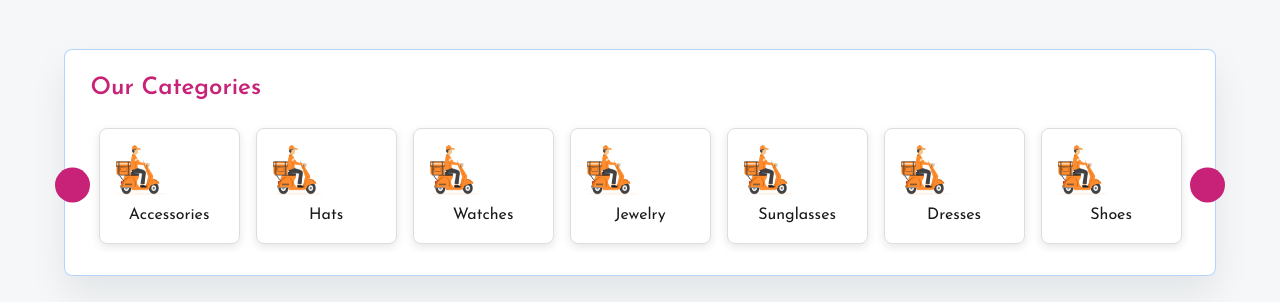
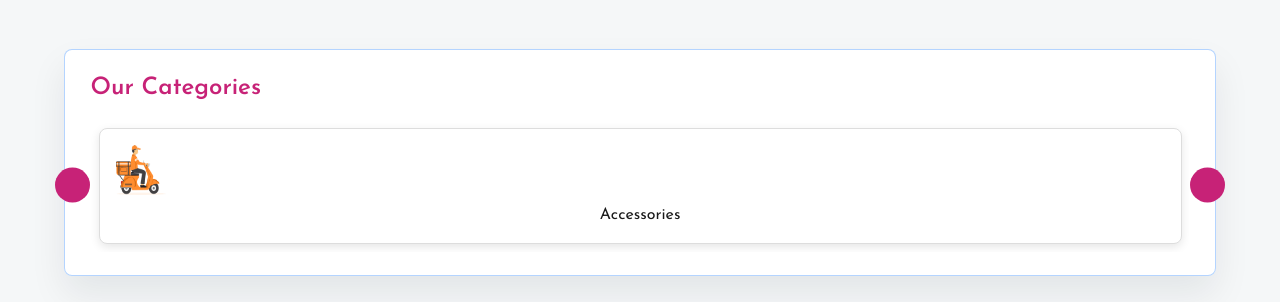
Before and after one commit to prembalchandra/Premshop, a React (Create React App) app: page / in a window 1280 px wide. Shown: the part 877-1179 px from the top of the page. Built offline with nearby package versions, Linux system fonts and the light colour scheme; some icons are missing.

Commit message:
slider issue has been fixed

```diff
--- a/src/components/CategoriesComponents.jsx
+++ b/src/components/CategoriesComponents.jsx
@@ -26,8 +26,8 @@ export default function CategoryCardSlider() {
   const [selected, setSelected] = useState("");
   const sliderRef = useRef(null);
   useEffect(() => {
-  window.dispatchEvent(new Event("resize"));
-}, []);
+    window.dispatchEvent(new Event("resize"));
+  }, []);
 
   const settings = {
     initialSlide: 0,
@@ -35,17 +35,17 @@ export default function CategoryCardSlider() {
     dots: false,
     infinite: true,
     speed: 500,
-    slidesToShow: 7,
+    slidesToShow: 1, // default for mobile
     slidesToScroll: 1,
     autoplay: true,
     autoplaySpeed: 2000,
     arrows: false,
     responsive: [
-      { breakpoint: 1024, settings: { slidesToShow: 3 } },
-      { breakpoint: 768, settings: { slidesToShow: 2 } },
       { breakpoint: 480, settings: { slidesToShow: 2 } },
+      { breakpoint: 768, settings: { slidesToShow: 3 } },
+      { breakpoint: 1024, settings: { slidesToShow: 7 } },
     ],
-    // mobileFirst: true
+    mobileFirst: true
   };
 
   return (
@@ -129,13 +129,13 @@ export default function CategoryCardSlider() {
               top: "60%",
               transform: "translateY(-50%)",
               zIndex: 10,
-                width: 35,
+              width: 35,
               height: 35,
               borderRadius: "50%",
               backgroundColor: "#c72277",
               padding: "10px",
               color: "#fff",
-              "&:hover": { backgroundColor: "#8e82d1",}
+              "&:hover": { backgroundColor: "#8e82d1", }
             }}
             onClick={() => sliderRef.current.slickNext()}
           >
```
